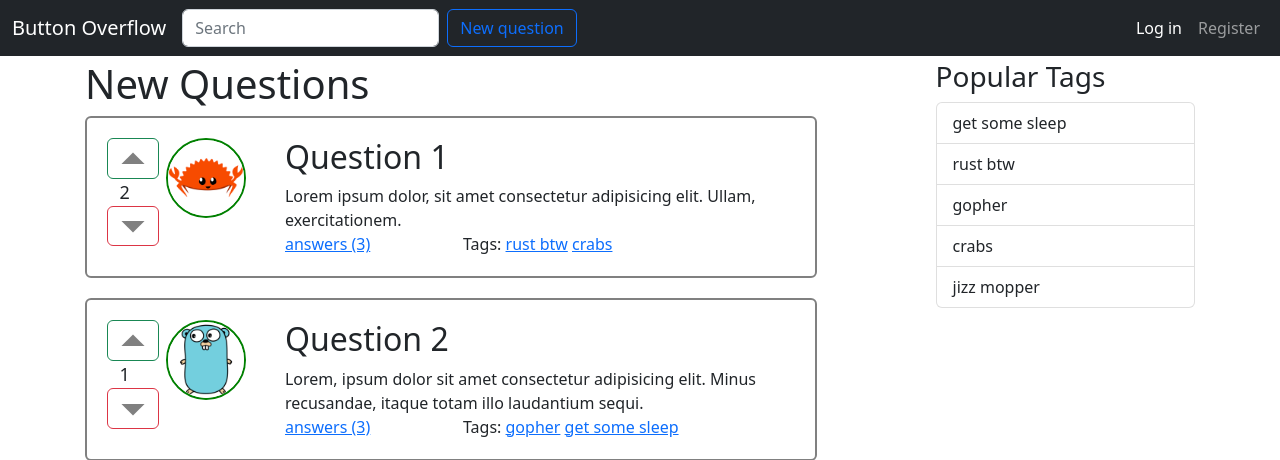
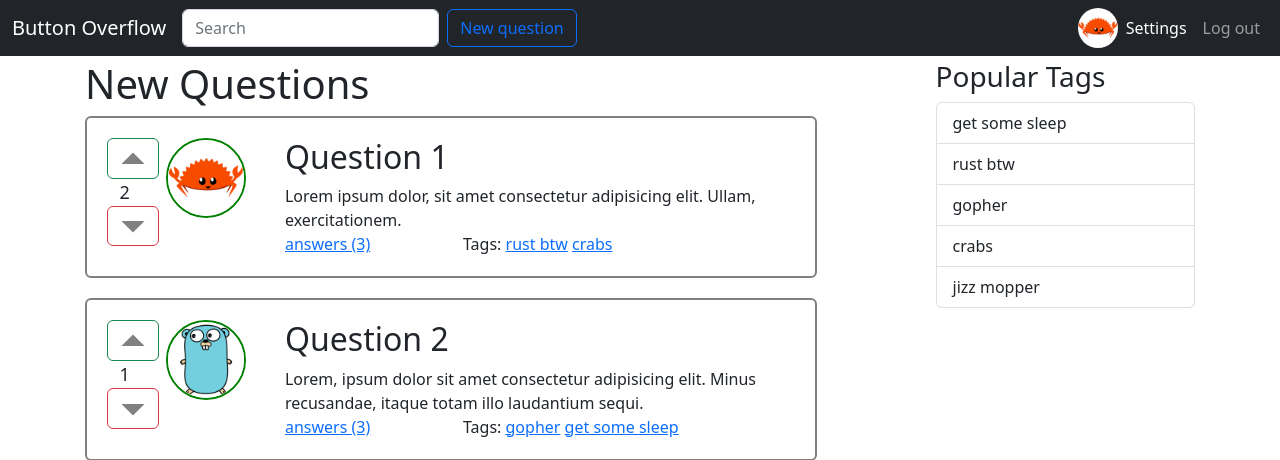
Before and after one commit to lostl1ght/button-overflow, a Django app: page / in a window 1280 px wide. Shown: the top 460 px of the page. Run offline with Django 4.2, Linux system fonts and the light colour scheme; some libraries are stand-ins or nearby versions.

Commit message:
Logged/not logged template

```diff
--- a/templates/base.html
+++ b/templates/base.html
@@ -43,14 +43,7 @@
             </a>
           </div>
           <div class="collapse navbar-collapse" id="navbarCollapse">
-            <ul class="navbar-nav ms-auto mb-2 mb-md-0">
-              <li class="nav-item">
-                <a class="nav-link active" href="#">Log in</a>
-              </li>
-              <li class="nav-item">
-                <a class="nav-link" href="#">Register</a>
-              </li>
-            </ul>
+              {% include "logged.html" %}
           </div>
         </div>
       </nav>
--- /dev/null
+++ b/templates/logged.html
@@ -0,0 +1,12 @@
+{% load static %}
+<ul class="navbar-nav ms-auto mb-2 mb-md-0">
+  <li class="nav-item avatar-nav">
+    <img src="{% static "img/avatar-1.jpg" %}" alt="" />
+  </li>
+  <li class="nav-item">
+    <a class="nav-link active" href="#">Settings</a>
+  </li>
+  <li class="nav-item">
+    <a class="nav-link" href="#">Log out</a>
+  </li>
+</ul>
```
Also changed, not shown: templates/notlogged.html (added, +8 -0 lines).
